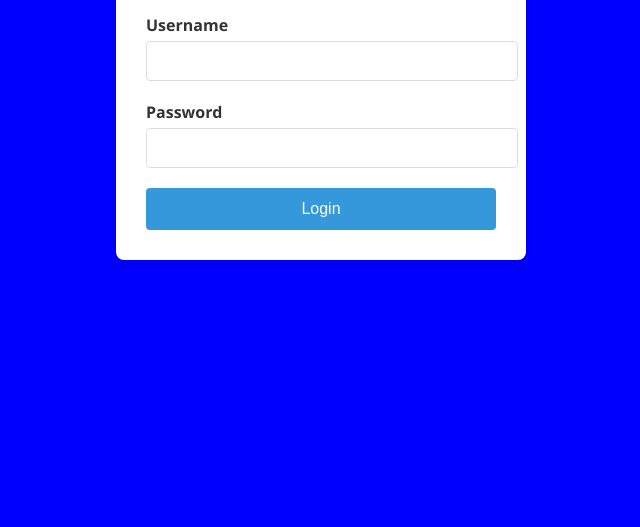
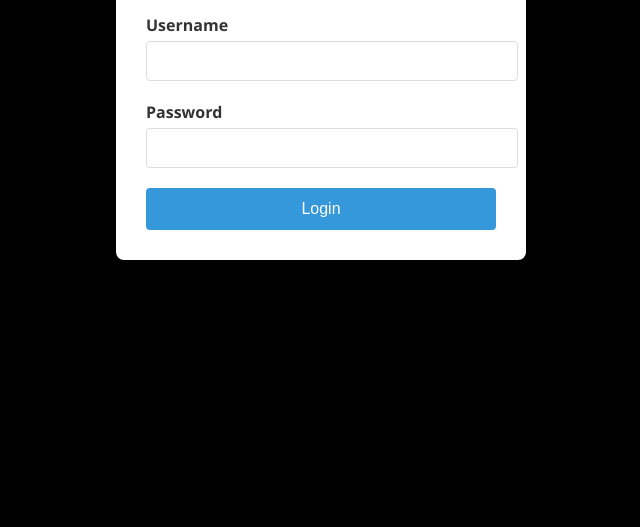
Before and after one commit to Gilbert-kyalo/full-gospel-kalua, a plain HTML site: page index.html in a window 1280 px wide. Shown: the part 273-800 px from the top of the page, without its empty margins (319-959 px from the left). Drawn offline with Linux system fonts and the light colour scheme.

Commit message:
Update index.html

```diff
--- a/index.html
+++ b/index.html
@@ -140,6 +140,9 @@
             padding: 10px 15px;
             border-radius: 5px;
         }
+        body:hover{
+            background-color: black;
+        }
 
         .logout-btn {
             background-color: #e74c3c;
```
